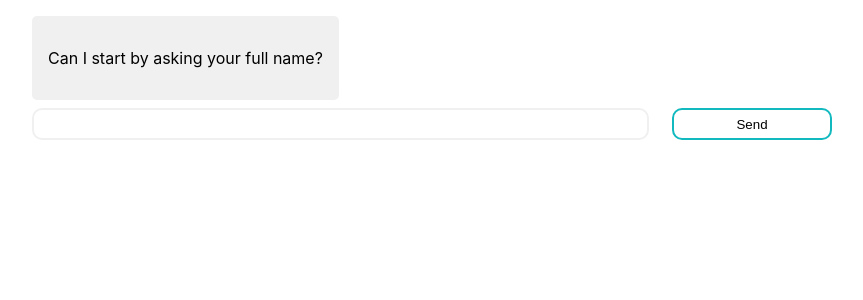
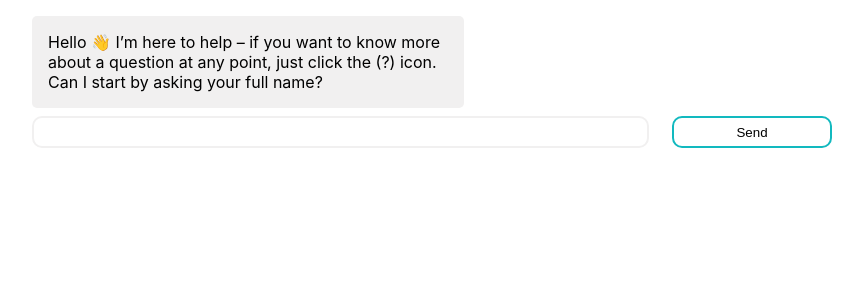
Before and after one commit to jamesbrittan/dss-chatbot, a React (Create React App) app: page / in a window 1280 px wide. Shown: the top 300 px of the page, without its empty margins (208-1071 px from the left). Built offline with nearby package versions, Linux system fonts and the light colour scheme.

Commit message:
end of day

```diff
--- a/src/App.js
+++ b/src/App.js
@@ -44,28 +44,28 @@ const Submit = styled.input`
   border-radius: 10px;
 `;
 
+// TODO - allow for "questions" which don't require an answer and automatically move onto a new question after a second or so
+// TODO - add animations or interval after question submission
+// TODO - allow for name (and potentially other requested values) to be used within questions
+
 function App() {
-  const [name, setName] = useState("tom");
+  const [name, setName] = useState("gdfg");
   const [inputVal, setInputVal] = useState("");
   const [questions, setQuestions] = useState([
-    // {
-    //   id: "intro",
-    //   text: "Hello :wave: I’m here to help – if you want to know more about a question at any point, just click the (?) icon",
-    //   noAnswerRequired: true,
-    //   wait: "0.5",
-    // },
+
     {
       step: 0,
-      text: "Can I start by asking your full name?",
+      text: "Hello 👋 I’m here to help – if you want to know more about a question at any point, just click the (?) icon. Can I start by asking your full name?",
       answer: null,
       show: true,
-      state: "unanswered"
+      state: "unanswered",
+      name: true
     },
     {
       step: 1,
       text: `Hi ${name}, did a landlord or agent refuse to show or rent you a property because you’d need to claim housing benefit to pay for it?`,
       answer: null,
-      show: false
+      show: false,
     },
     {
       step: 2,
@@ -78,41 +78,28 @@ function App() {
 
   console.log(questions);
 
-  const handleChange = (e, step, answer, index) => {
+  const handleChange = (e, step, answer, index, isNameInput) => {
     e.preventDefault();
-    // const thisQ = questions.find(el => el.step === step);
+    setName(answer)
+
     const thisQ = questions[index];
-    // const nextQ = questions.find(el => el.step === step + 1);
     const nextQ = questions[index + 1];
 
     thisQ.answer = answer;
     thisQ.state = "answered";
-    // thisQ.show = false;
 
     if (nextQ) nextQ.show = true;
-    // setQuestions(prevState => prevState + 1)
 
-    // const test = []
     const newState = [...questions];
 
     newState[index] = thisQ;
     if (nextQ) {
       newState[index + 1] = nextQ;
     }
-
     setQuestions(newState);
     console.log(questions);
-    // setQuestions(...questions, qToUpdate);
-    // console.log(qToUpdate);
+
   };
-
-  // const createQuestions = () => {
-  //   // for (const question of questions) {
-  //   //   return question.text;
-  //   // }
-
-  //   return questions.map(i => i.show === true && i.text);
-  // };
 
   return (
     <Wrapper className="App">
@@ -122,12 +109,12 @@ function App() {
             i.show && (
               <>
                 <Bubble question>
-                  <p>{i.text}</p>
+                  {i.text}
                 </Bubble>
 
                 {!i.answer ? (
                   <form
-                    onSubmit={e => handleChange(e, i.step, inputVal, index)}
+                    onSubmit={e => handleChange(e, i.step, inputVal, index, i.name)}
                   >
                     <TextInput>
                       <Input
```
